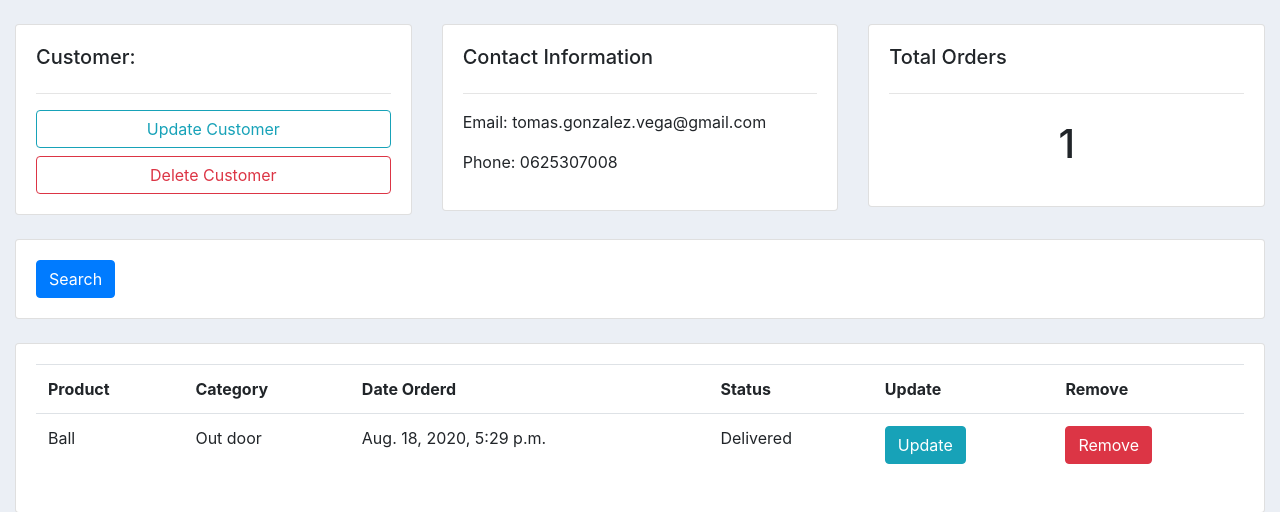
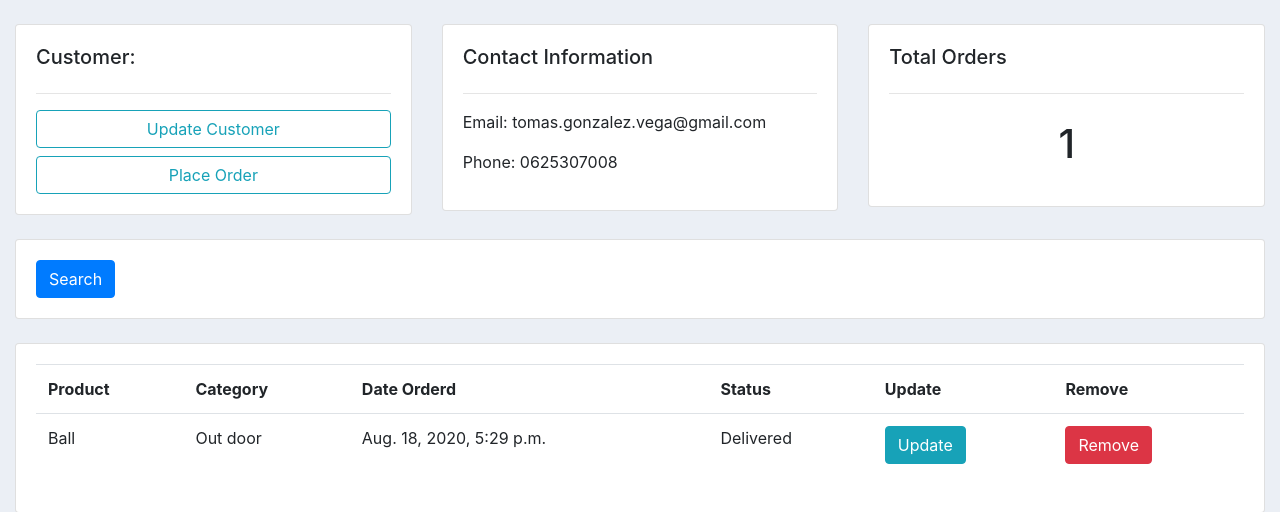
Before and after one commit to thomasvega/dashboard_django, a Django app: page /customer/1/ in a window 1280 px wide. Shown: the part 56-568 px from the top of the page. Run offline with Django 3.2, Linux system fonts and the light colour scheme; data comes from the database, SQL or seed files in the repository; some libraries are stand-ins or nearby versions.

Commit message:
Adding documentation for urls file

```diff
--- a/dashboard_django/accounts/templates/accounts/customer.html
+++ b/dashboard_django/accounts/templates/accounts/customer.html
@@ -9,7 +9,7 @@
                 <h5>Customer:</h5>
                 <hr>
                 <a class="btn btn-outline-info  btn-block" href="">Update Customer</a>
-                <a class="btn btn-outline-danger  btn-block" href="">Delete Customer</a>
+                <a class="btn btn-outline-info  btn-block" href="{% url 'create_order' customer.id %}">Place Order</a>
 
             </div>
         </div>
--- a/dashboard_django/accounts/templates/accounts/dashboard.html
+++ b/dashboard_django/accounts/templates/accounts/dashboard.html
@@ -33,7 +33,6 @@
             <h5>Last 5 orders </h5>
             <hr>
             <div class="card card-body">
-                <a href="{% url 'create_order' %}" class="btn btn-primary">Create order</a>
                 <table class="table">
                     <tr>
                         <th>Product</th>
--- a/dashboard_django/accounts/templates/accounts/order_form.html
+++ b/dashboard_django/accounts/templates/accounts/order_form.html
@@ -7,7 +7,10 @@
         <div class="card card-body">
             <form method="POST" action="">
                 {% csrf_token %}
-                {{form}}
+                {% for form in formset %}
+                    {{form}}
+                    <hr>
+                {% endfor %}
                 <input type="submit" name="submit">
             </form>
         </div>
--- a/dashboard_django/accounts/urls.py
+++ b/dashboard_django/accounts/urls.py
@@ -1,11 +1,21 @@
 from django.urls import path
 from . import views
 
+"""
+    In this file we add all url that link into views.
+    urlpatterns is a list.
+    path is a method from django.urls
+    We specify the path then the view (that is a method) then the name of the path.
+"""
+
 urlpatterns = [
     path('', views.home, name="home"),
+
     path('products/', views.products, name="products"),
+
     path('customer/<str:pk>/', views.customer, name="customer"),
-    path('create_order/', views.createOrder, name="create_order"),
+
+    path('create_order/<str:pk>/', views.createOrder, name="create_order"),
     path('update_order/<str:pk>/', views.updateOrder, name="update_order"),
     path('delete_order/<str:pk>/', views.deleteOrder, name="delete_order"),
 ]
--- a/dashboard_django/accounts/views.py
+++ b/dashboard_django/accounts/views.py
@@ -1,5 +1,6 @@
 from django.shortcuts import render, redirect
 from django.http import HttpResponse
+from django.forms import inlineformset_factory
 from .models import *
 from .forms import *
 
@@ -38,16 +39,20 @@ def customer(request, pk):
 
     return render(request, 'accounts/customer.html', data)
 
-
-def createOrder(request):
-    form = OrderForm()
+# TODO I NEED TO CHECK OUT THIS AGAIN ..
+def createOrder(request, pk):
+    OrderFormSet = inlineformset_factory(Customer, Order, fields=('product', 'status')) # Need to gives the parent and child model
+    customer = Customer.objects.get(id=pk)
+    formset = OrderFormSet(instance=customer)
+    #form = OrderForm(initial={'customer': customer})
     if request.method == 'POST':
-        form = OrderForm(request.POST)
+        #form = OrderForm(request.POST)
+        formset = OrderFormSet(request.POST, instance=customer)
         if form.is_valid:
-            form.save() # Model form will handle the saving inside the database
+            formset.save() # Model form will handle the saving inside the database
             return redirect('/')
 
-    data = {'form' : form}
+    data = {'formset' : formset}
 
     return render(request, 'accounts/order_form.html', data)
 
```
